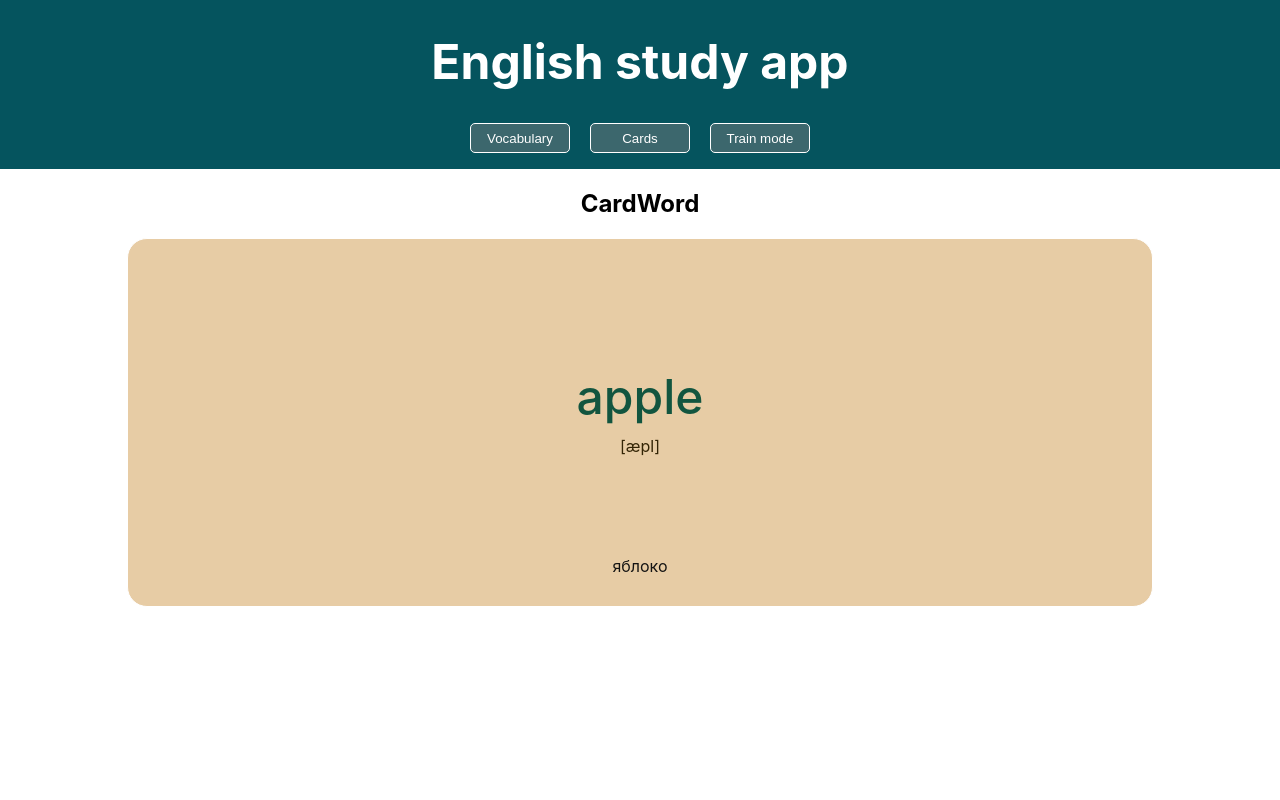
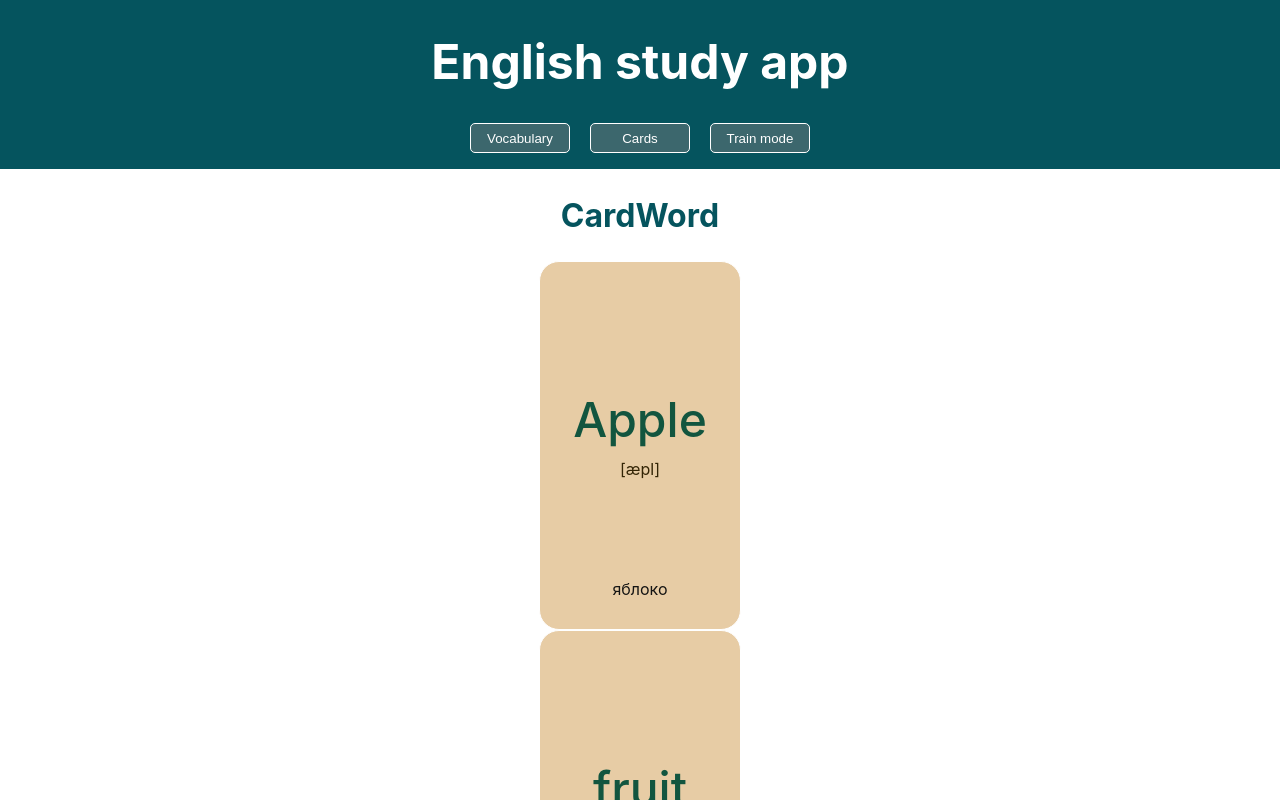
Before and after one commit to Svetk0/english-study-app, a React (Create React App) app: page / in a window 1280 px wide. Both pictures are taken after a click on the button "Cards". Shown: the top 800 px of the page. Built offline with nearby package versions, Linux system fonts and the light colour scheme.

Commit message:
code refactoring

```diff
--- a/src/App.js
+++ b/src/App.jsx
@@ -1,9 +1,12 @@
 
 import { useEffect, useState }  from 'react';
 import Header from './components/header/Header';
-import Card from './components/card/CardWord';
+
+import CardPage from './containers/CardPage/CardPage';
 import TrainMode from './components/train-mode/TrainMode';
 //import menu from './components/constants';
+import { data } from './store/store.js'
+  ;
 import './App.css';
 
 function App() {
@@ -25,8 +28,9 @@ function App() {
   return (
     <div className="App-container">
       <Header toggleCardVisibility={toggleCardVisibility} toggleTrainModeVisibility={toggleTrainModeVisibility}/>
+      { console.log(data)}
+      {isCardVisible && <CardPage data={ data} />}
 
-      {isCardVisible && <Card/>}
       {isTrainModeVisible && <TrainMode/>}
     </div>
   );
--- a/src/components/card/CardWord.jsx
+++ b/src/components/card/CardWord.jsx
@@ -1,23 +1,15 @@
 //card word
 import styles from "./CardWord.module.css";
-function CardWord() {
 
-    return (
-        <>
-             <h2>CardWord</h2>
-            <div className={styles.cardContainer}>
-
-           <div className={ styles.card_word}>
-           apple
-                </div>
-                <div className={ styles.card_transcription}>
-                [æpl]
-
-                </div>
-                <div className={ styles.card_translate}>
-           яблоко
-           </div>
-            </div>
-        </>)
+function CardWord({ word, transcription, translation }) {
+  return (
+    <>
+      <div className={styles.cardContainer}>
+        <div className={styles.card_word}>{word}</div>
+        <div className={styles.card_transcription}>{transcription}</div>
+        <div className={styles.card_translation}>{translation}</div>
+      </div>
+    </>
+  );
 }
 export default CardWord;
--- a/src/components/card/CardWord.module.css
+++ b/src/components/card/CardWord.module.css
@@ -3,8 +3,9 @@
     flex-direction: column;
     background-color: rgb(231, 204, 165);
 
-    min-width: 80%;
-    max-width: 500px;
+
+    max-width: 60vw;
+    min-width: 200px;
 
     border-radius: 20px;
     border: 1px solid #fff;
@@ -21,7 +22,7 @@
     color: rgb(51, 36, 5);
 }
 
-.card_translate{
+.card_translation{
     font-size: 1rem;
     color: rgb(21, 20, 19);
     margin: 100px 5px 30px 5px;
--- a/src/components/header/Header.jsx
+++ b/src/components/header/Header.jsx
@@ -3,7 +3,8 @@ import "./header.css";
 // <h1 className={styles.header}>English study app</h1>
 
 
-function Header({toggleCardVisibility, toggleTrainModeVisibility})  {
+function Header({ toggleCardVisibility, toggleTrainModeVisibility }) {
+
   return (
     <>
       <div className="header-container">
--- a/src/components/train-mode/TrainMode.jsx
+++ b/src/components/train-mode/TrainMode.jsx
@@ -87,7 +87,7 @@ function TrainMode() {
       <div className="trainMode_container">
 
 
-          <h1 className="tm-header">Train Mode</h1>
+          <h1 className="title">Train Mode</h1>
           <p className="numberSteps">Steps: { moves/2 }</p>
       <div className="cards">
         {arrayCards.map((item, index) => {
--- a/src/components/train-mode/trainMode.css
+++ b/src/components/train-mode/trainMode.css
@@ -5,7 +5,7 @@
     flex-direction: column;
     justify-content: center;
     align-items: center;
-    max-width: 80vw;
+    max-width: 650px;
 }
 
 .cards {
--- /dev/null
+++ b/src/containers/CardPage/CardPage.jsx
@@ -0,0 +1,27 @@
+//card word
+import Card from "../../components/card/CardWord";
+import styles from "./CardPage.module.css";
+//import { data } from '../../store/store.js';
+
+const CardPage = ({ data}) => {
+    console.log('data ', data);
+    //const dataArr = Object.keys(data);
+    //console.log('dataArr ', dataArr);
+    return (
+        <>
+
+            <h2 className="title">CardWord</h2>
+            {data.map((item) => (
+
+                <Card
+
+                    transcription={item.transcription}
+                    translation={item.translation}
+                    word={item.word}
+                />
+
+            ))}
+        </>
+    );
+};
+export default CardPage;
--- a/src/index.css
+++ b/src/index.css
@@ -1,3 +1,9 @@
+:root {
+  --font-size-title: 2rem;
+  --font-color-title: rgb(5, 84, 94);
+
+}
+
 body {
   margin: 0;
   font-family: -apple-system, BlinkMacSystemFont, 'Segoe UI', 'Roboto', 'Oxygen',
@@ -11,3 +17,8 @@ code {
   font-family: source-code-pro, Menlo, Monaco, Consolas, 'Courier New',
     monospace;
 }
+
+.title {
+  font-size: var(--font-size-title);
+  color: var(--font-color-title);
+}
--- /dev/null
+++ b/src/store/store.js
@@ -0,0 +1,22 @@
+const dataJSONinitial = [
+    {
+        "word": "Apple",
+        "transcription": "[æpl]",
+        "translation": "яблоко",
+        "id": "0",
+    },
+
+    {
+        "word": "fruit",
+        "transcription": "[fru:t]",
+        "translation": "фрукт",
+        "id": "1",
+    },
+
+
+];
+const dataJSON = JSON.stringify(dataJSONinitial);
+export const data = JSON.parse(dataJSON);
+//console.log(data);
+
+//export const data;
```
Also changed, not shown: src/containers/CardPage/CardPage.module.css (added).
